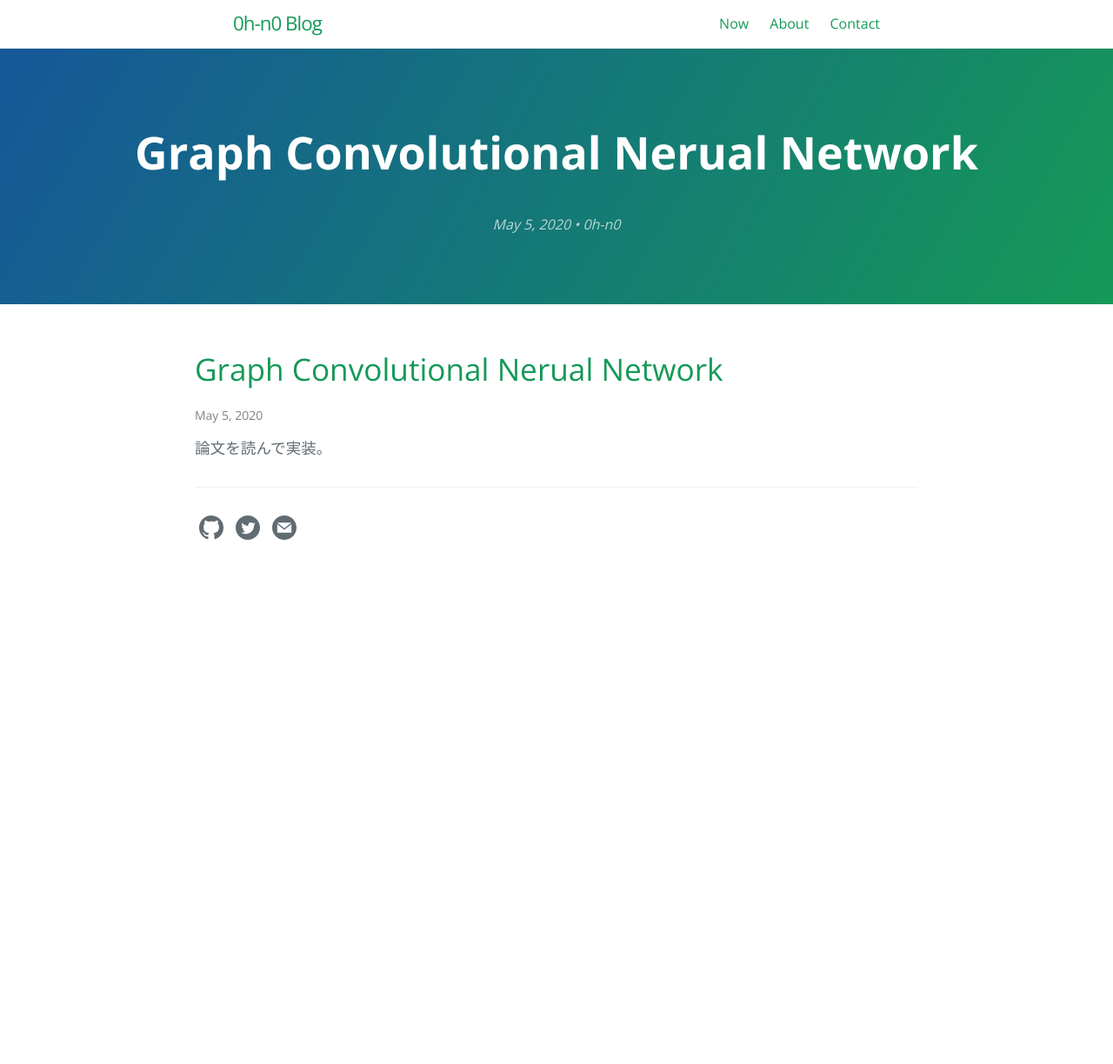
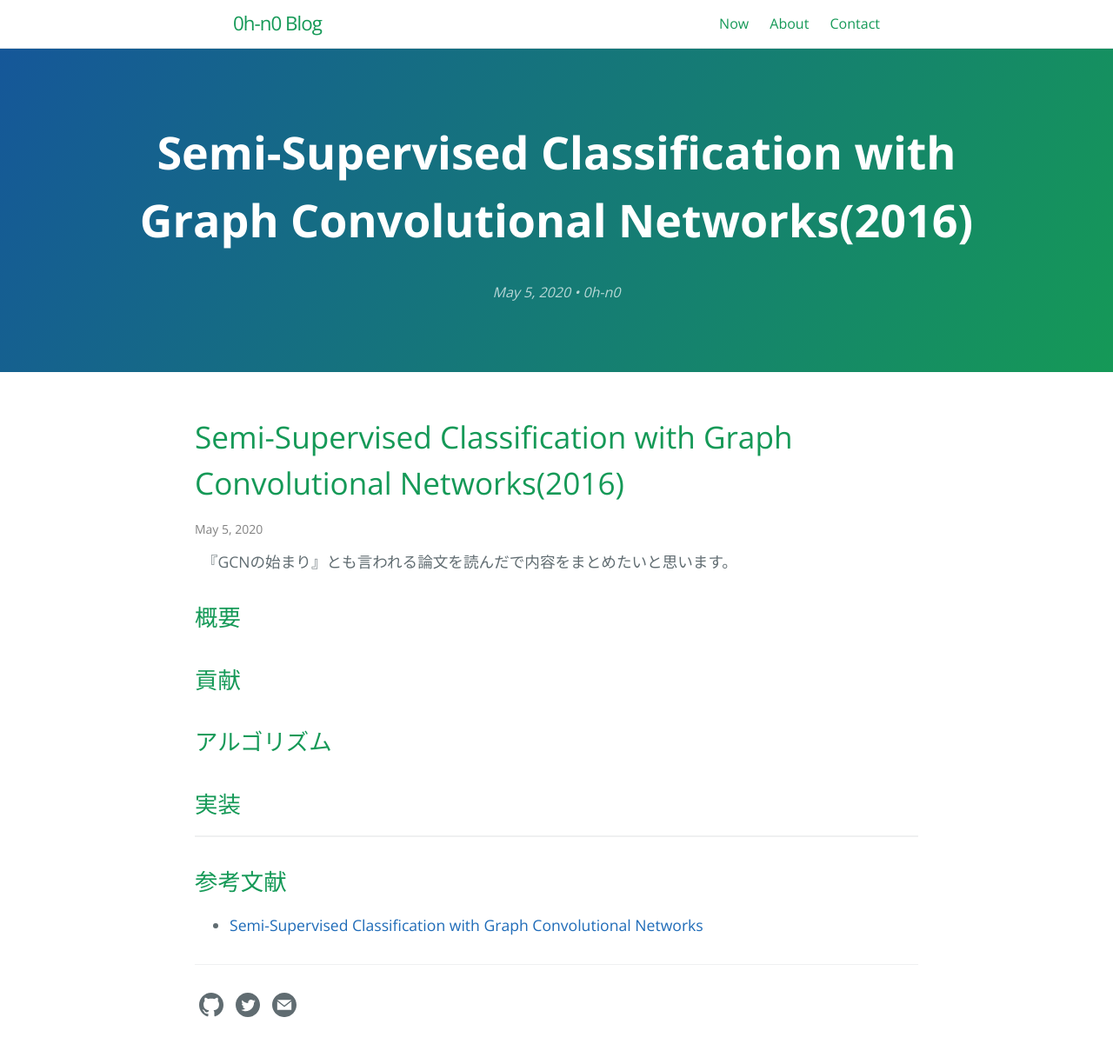
Before and after one commit to 0h-n0/blog, a Jekyll site: the page built from _posts/2020-05-05-paper-gcn-kipf-2016.md, in a window 1280 px wide. Shown: the whole page at 87% size. Built offline with Jekyll 4.4.1, drawn with Linux system fonts in a browser that asks for light colours; some web fonts are replaced; before the commit the page ends 900 px from its top, so only the background shows below that.

```diff
--- a/_posts/2020-05-05-paper-gcn-kipf-2016.md
+++ b/_posts/2020-05-05-paper-gcn-kipf-2016.md
@@ -1,8 +1,24 @@
 ---
 layout: post
-title: "Graph Convolutional Nerual Network"
+title: "Semi-Supervised Classification with Graph Convolutional Networks(2016)"
 description: GNN
 tags: 深層学習 論文読み
 ---
 
-論文を読んで実装。
+　『GCNの始まり』とも言われる論文を読んだで内容をまとめたいと思います。
+
+## 概要
+
+## 貢献
+
+## アルゴリズム
+
+## 実装
+
+
+
+---
+
+## 参考文献
+
+* [Semi-Supervised Classification with Graph Convolutional Networks](https://arxiv.org/abs/1609.02907)
```
Also changed, not shown: _posts/2010-05-20-reference-books.md (+2 -0 lines), _posts/2020-04-10-tch-intro.md (added, +83 -0 lines), _posts/2020-05-01-linear-regression.md (+44 -0 lines), _posts/2020-05-02-ridge-regression.md (+6 -3 lines), _posts/2020-05-08-book-multivariate-analysis-konishi.md (renamed from _posts/2010-05-08-book-multivariate-analysis-konishi.md, +4 -0 lines).
